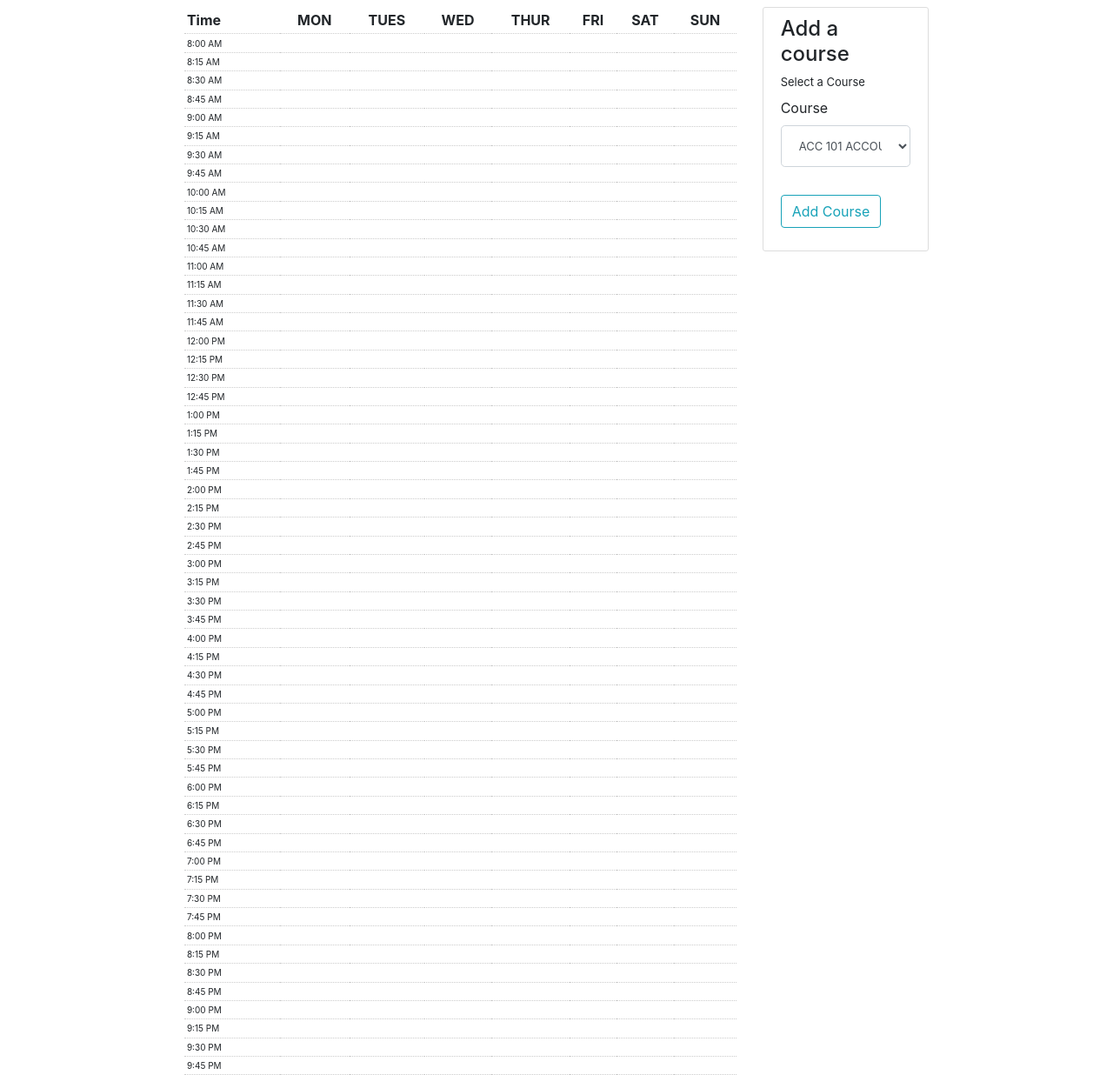
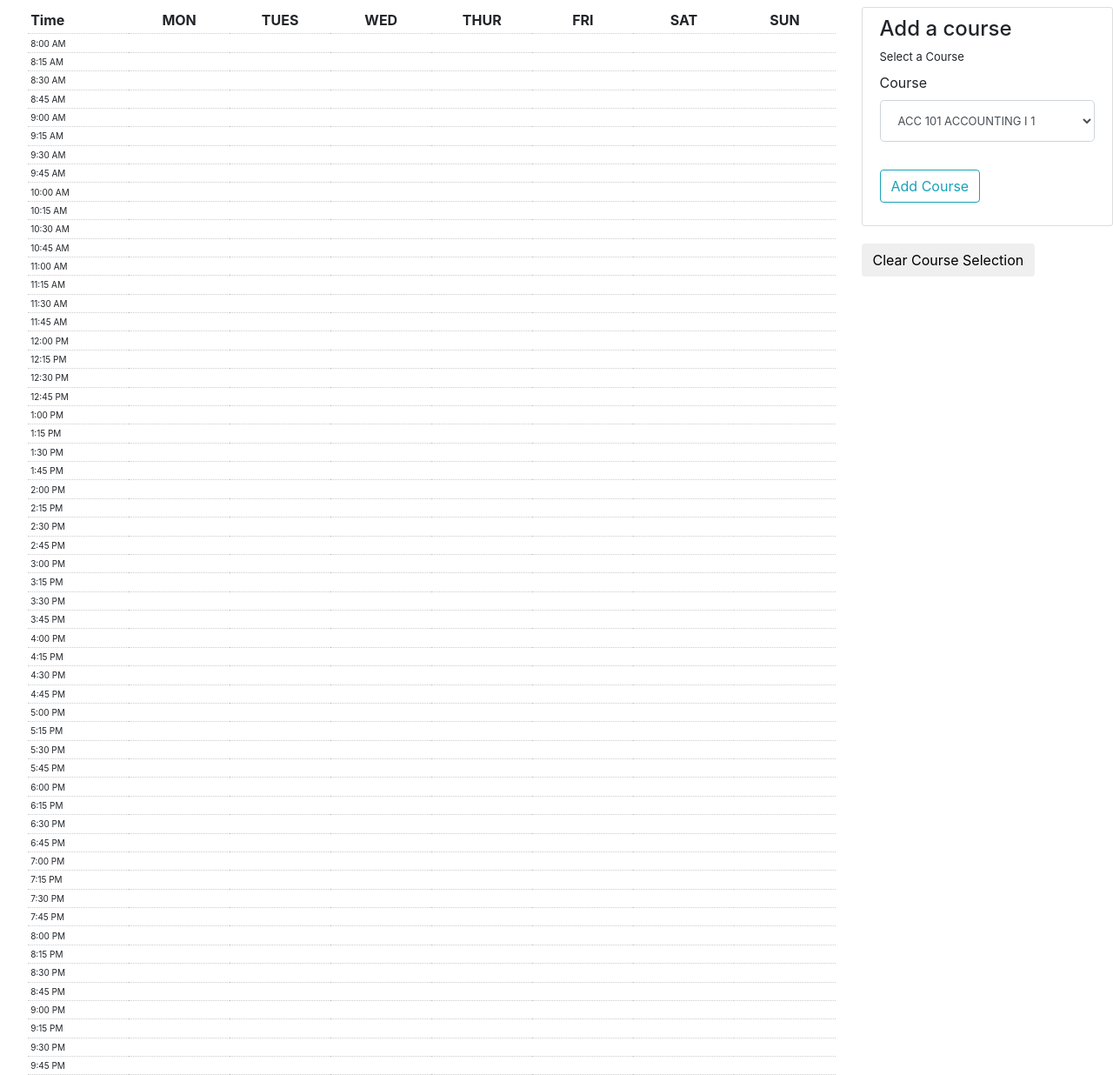
Before and after one commit to billtrn/CC-Academic-Planner, a Flask app: page /calendar in a window 1280 px wide. Shown: the part 56-1292 px from the top of the page at 87% size. Run offline with Flask 2, Linux system fonts and the light colour scheme; some libraries are stand-ins or nearby versions.

Commit message:
added new form for clearing course selection

```diff
--- a/app.py
+++ b/app.py
@@ -1,5 +1,5 @@
 from flask import Flask, render_template, flash, redirect, url_for
-from forms import CourseForm
+from forms import CourseForm, ClearForm
 import json
 import data
 
@@ -105,7 +105,9 @@ def home():
 
 @app.route("/calendar", methods=['GET', 'POST'])
 def calendar():
+    global courses
     form = CourseForm()
+    form_clear = ClearForm()
     error = None
 
     #if the form is submitted validly
@@ -121,8 +123,11 @@ def calendar():
         else:
             error = 'The selected class, ' + course["title"] + ' (' + ''.join(course["days"]) + ', ' + ''.join(course["times"]) + '),' + ' conflicts with one or more classes in your current schedule.'
 
-    return render_template('calendar.html', title='Calendar', form=form, courses=courses, error=error)
+    if form_clear.validate_on_submit():
+        if form_clear.clear.data:
+            courses = []
+
+    return render_template('calendar.html', title='Calendar', form=form, cform = form_clear, courses=courses, error=error)
 
 if __name__ == "__main__":
-    app.run(debug=True, host='192.168.1.209')
-    #app.run(host='0.0.0.0')
+    app.run(debug=True, host='0.0.0.0')
--- a/forms.py
+++ b/forms.py
@@ -8,3 +8,6 @@ COURSE_CHOICES = data.getCourseList()
 class CourseForm(FlaskForm):
     course = SelectField(label='Course', choices=COURSE_CHOICES)
     submit = SubmitField('Add Course')
+
+class ClearForm(FlaskForm):
+    clear = SubmitField('Clear Course Selection')
--- a/static/assets/css/calendar.css
+++ b/static/assets/css/calendar.css
@@ -10,6 +10,7 @@ body {
             flex-direction: column;
     min-height: 100vh;
     padding-top: 4rem;
+    padding-left: 2rem;
     font-family: -system-ui, -apple-system, BlinkMacSystemFont, sans-serif;
   }
 
@@ -21,7 +22,7 @@ body {
   position: sticky;
   top: 0;
 } */
-.tableWrapper {
+/* .tableWrapper {
   position:relative;
   width:100%;
   min-height:1px;
@@ -31,22 +32,23 @@ body {
   -ms-flex:0 0 75%;
   flex:0 0 75%;
   max-width:75%;
-}
+} */
 
 table {
-  border-collapse: collapse;
-  table-layout: auto;
   width: 100%;
+  table-layout: fixed;
+  padding-left: 2rem;
 }
 table th,
 table td {
+  width: 100%;
   text-align: center;
   border-bottom: thin dotted #ccc;
   padding: 0.2rem;
 }
 table th {
-  position: sticky;
-  top: 0;
+  /* position: sticky; */
+  /* top: 0; */
   font-weight: bold;
   font-size: medium;
 }
--- a/templates/calendar.html
+++ b/templates/calendar.html
@@ -10,7 +10,7 @@
             <table>
                 <body>
                     <tr>
-                        <th style="width: 110px;">Time</th>
+                        <th>Time</th>
                         <th>MON</th>
                         <th>TUES</th>
                         <th>WED</th>
@@ -663,6 +663,14 @@
                 </div>
             </form>
         </div>
+        <div>
+            <form method="POST" action="">
+                {{ cform.hidden_tag() }}
+                <div class="form-group">
+                    {{ cform.clear(class="btn btn-poutline-info") }}
+                </div>
+            </form>
+        </div>
         {% if error %}
             <p class=error><strong>Error:</strong> {{ error }}
         {% endif %}
```
Also changed, not shown: 1 other file.
